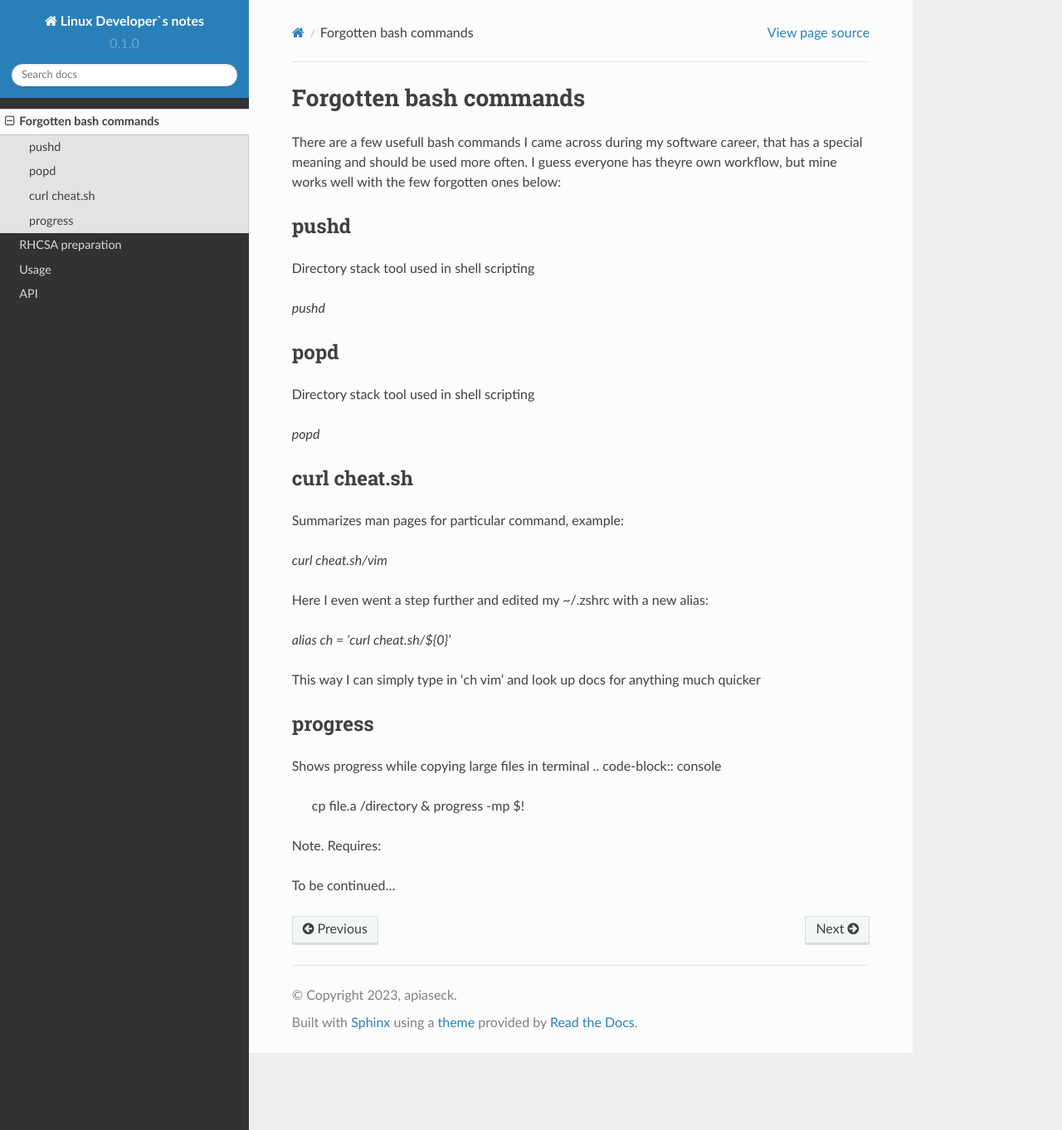
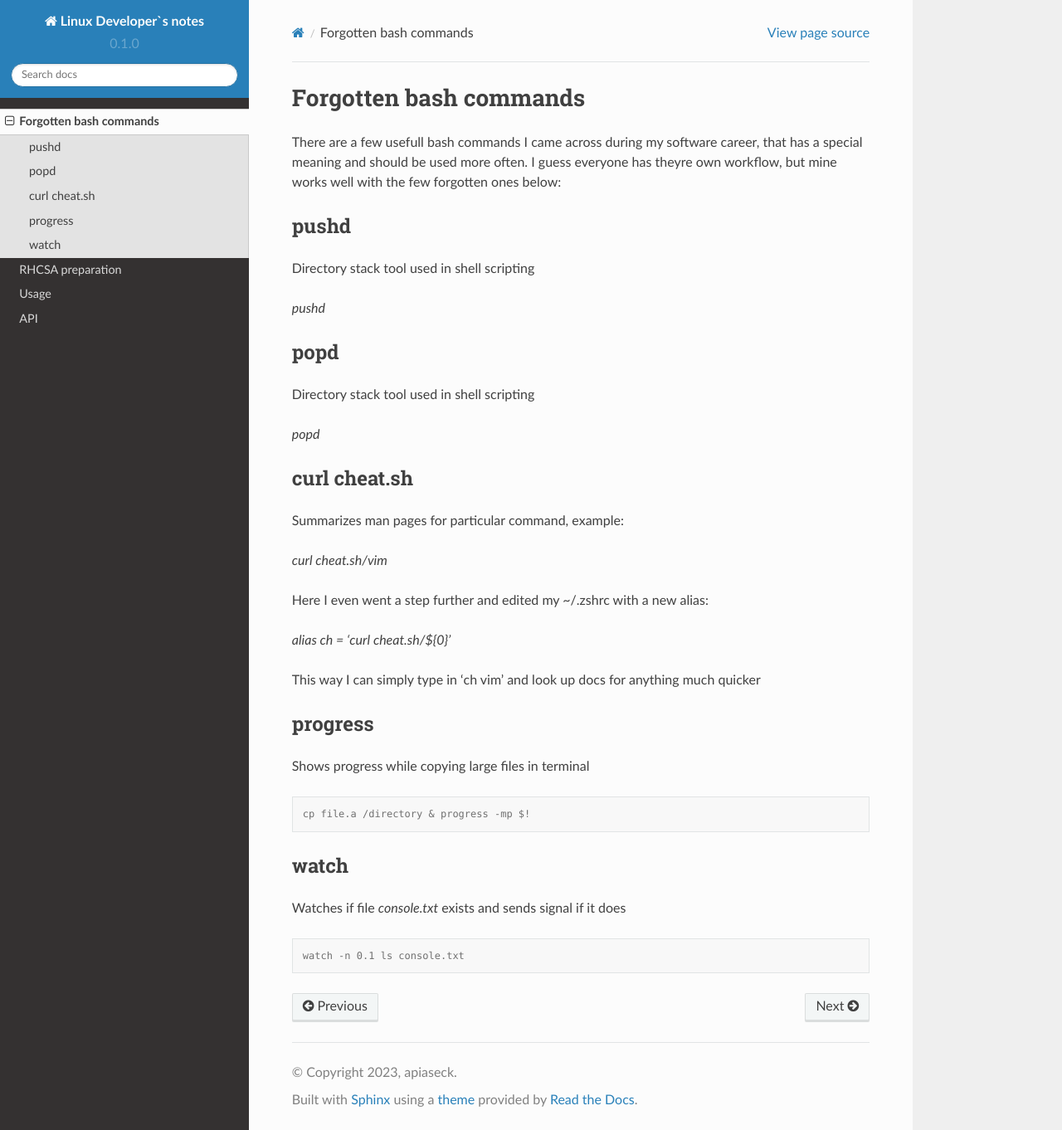
Before and after one commit to c4rt0/notes, a Sphinx documentation site: the page built from docs/source/forgotten_bash.rst, in a window 1280 px wide and 1362 px high. Shown: the whole window at 83% size. Built offline with Sphinx 7.4.7 and the Read the Docs theme 2.0.0, drawn with Linux system fonts in a browser that asks for light colours.

Commit message:
Add watch to forgotten bash

```diff
--- a/docs/source/forgotten_bash.rst
+++ b/docs/source/forgotten_bash.rst
@@ -33,12 +33,19 @@ progress
 --------
 
 Shows progress while copying large files in terminal
-.. code-block:: console
-        cp file.a /directory & progress -mp $!
-
-Note. Requires:
 
 .. code-block:: console
-        sudo dnf install progress -y
 
-To be continued...
+   cp file.a /directory & progress -mp $!
+
+.. .. code-block:: console
+
+..    sudo dnf install progress -y
+
+watch
+-----
+Watches if file `console.txt` exists and sends signal if it does
+
+.. code-block:: console
+
+   watch -n 0.1 ls console.txt
```
